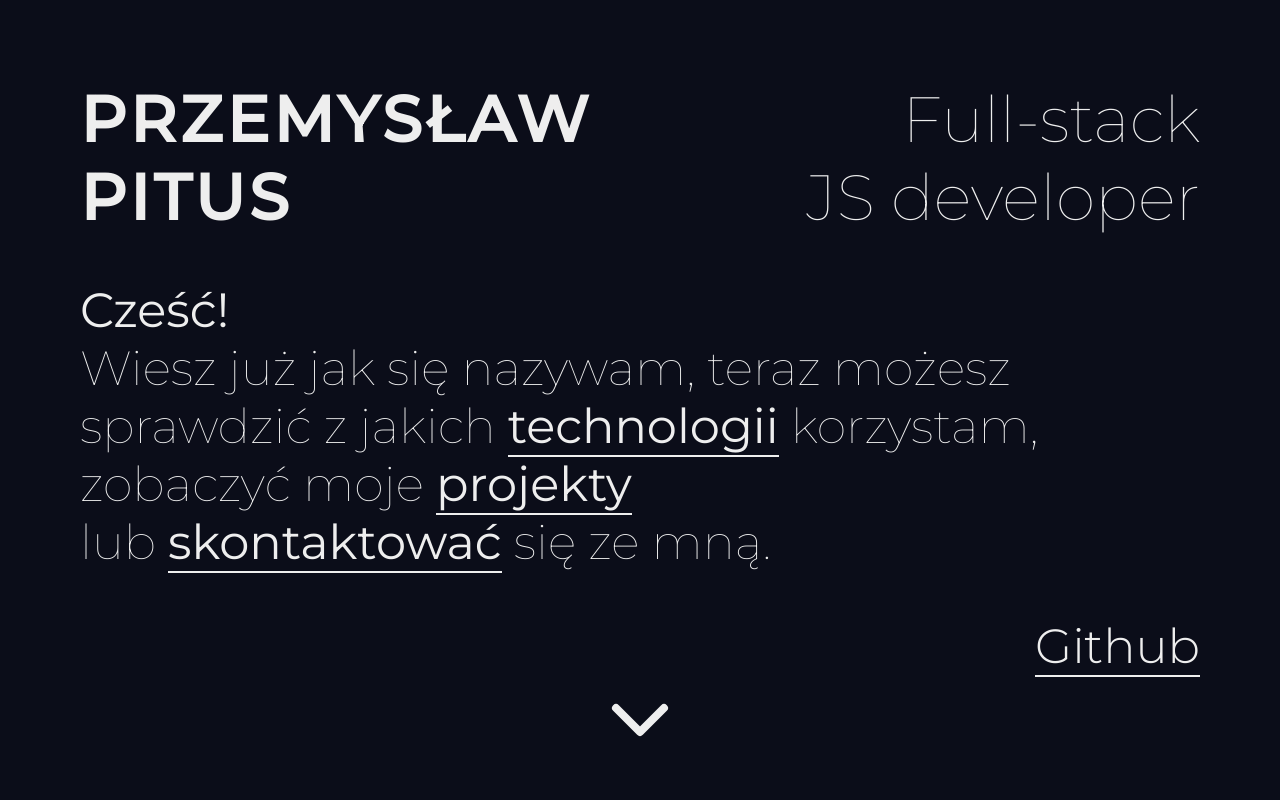
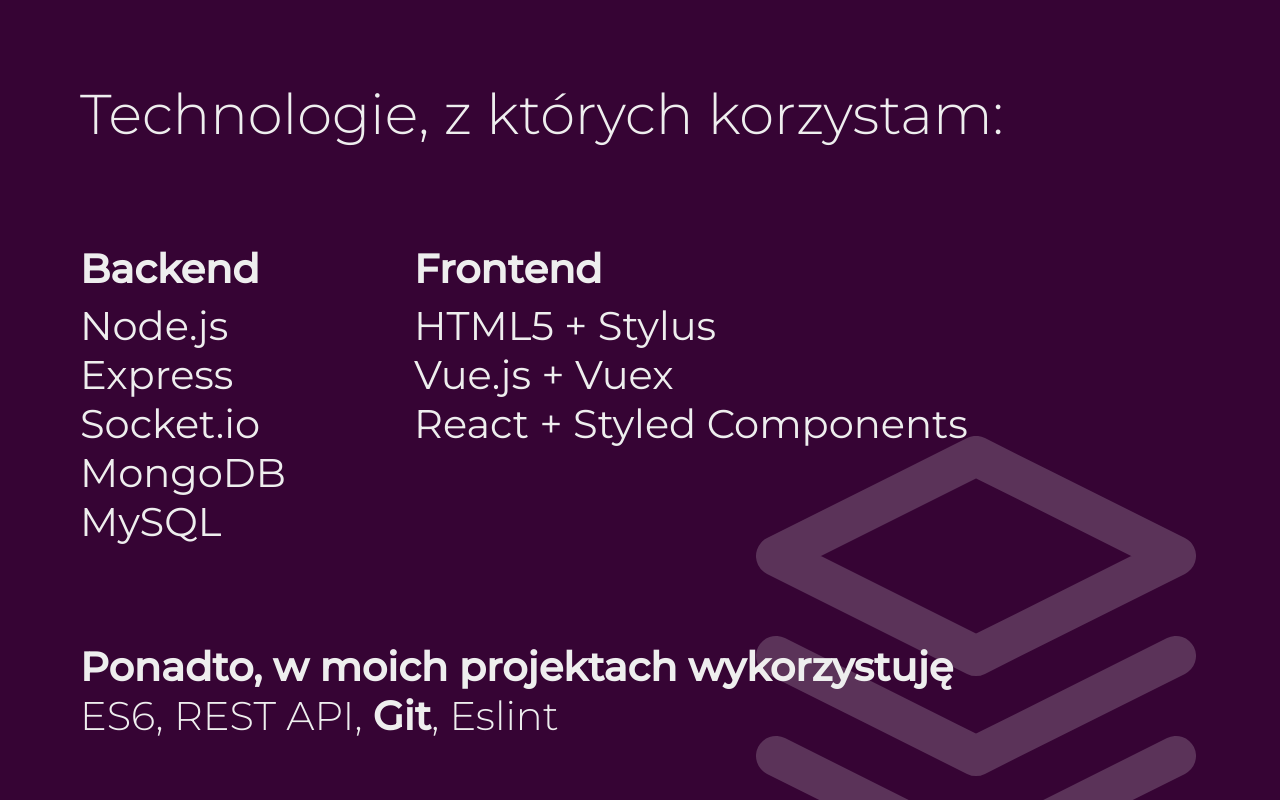
Before and after one commit to MagicznyCzarodziej/przemyslawpitus.pl, a Gatsby site: page /portfolio in a window 1280 px wide. Both pictures are taken after a click on the link "technologii". Built offline with nearby package versions, Linux system fonts and the light colour scheme; Gatsby itself is replaced by a stand-in of ours.

Commit message:
Add technologies section to portfolio

```diff
--- /dev/null
+++ b/src/components/TechnologiesSection.js
@@ -0,0 +1,91 @@
+import React from 'react';
+import styled from 'styled-components';
+import feather from '../images/feather-sprite.svg';
+
+const TechnologiesHeader = styled.div`
+  font-size: 3.5rem;
+  font-weight: 300;
+`;
+
+const Techs = styled.div`
+  display: flex;
+  margin: 6rem 0;
+  font-size: 2.5rem;
+  ul {
+    list-style-type: none;
+    margin-right: 8rem;
+  }
+`;
+
+const ListHeader = styled.div`
+  margin-bottom: 0.5rem;
+  font-weight: bold;
+`;
+
+const Extra = styled.div`
+  font-size: 2.5rem;
+  font-weight: 300;
+`;
+
+const BackgroundImage = styled.svg`
+  position: absolute;
+  bottom: -6rem;
+  right: 4rem;
+  width: 30rem;
+  height: 30rem;
+  opacity: 0.2;
+  stroke: #EEE;
+  stroke-width: 2;
+  stroke-linecap: round;
+  stroke-linejoin: round;
+  fill: none;
+`;
+
+const Wrapper = styled.div`
+  background-color: #360434;
+  scroll-snap-align: start;
+  display: block;
+  position: relative;
+  height: 100vh;
+  padding: 5rem;
+  scroll-snap-align: start;
+  overflow: hidden;
+  color: #EEE;
+`;
+
+export default class TechnologiesSection extends React.Component{
+  render() {
+    return (
+      <Wrapper id="technologies">
+        <TechnologiesHeader>Technologie, z których korzystam:</TechnologiesHeader>
+          <Techs>
+            <div>
+              <ListHeader>Backend</ListHeader>
+              <ul>
+                <li>Node.js</li>
+                <li>Express</li>
+                <li>Socket.io</li>
+                <li>MongoDB</li>
+                <li>MySQL</li>
+              </ul>
+            </div>
+            <div>
+              <ListHeader>Frontend</ListHeader>
+              <ul>
+                <li>HTML5 + Stylus</li>
+                <li>Vue.js + Vuex</li>
+                <li>React + Styled Components</li>
+              </ul>
+            </div>
+          </Techs>
+          <Extra>
+            <b>Ponadto, w moich projektach wykorzystuję</b><br/>
+            ES6, REST API, <b>Git</b>, Eslint
+          </Extra>
+          <BackgroundImage>
+            <use xlinkHref={`${feather}#layers`}/>
+          </BackgroundImage>
+      </Wrapper>
+    )
+  }
+}
--- a/src/pages/portfolio.js
+++ b/src/pages/portfolio.js
@@ -2,6 +2,7 @@
 import styled from 'styled-components';
 import GlobalStyle from '../components/GlobalStyle';
 import AboutSection from '../components/AboutSection';
+import TechnologiesSection from '../components/TechnologiesSection';
 
 const Wrapper = styled.div`
   height: 100vh;
@@ -16,6 +17,7 @@
       <Wrapper>
         <GlobalStyle/>
         <AboutSection/>
+        <TechnologiesSection/>
       </Wrapper>
     );
   }
```
